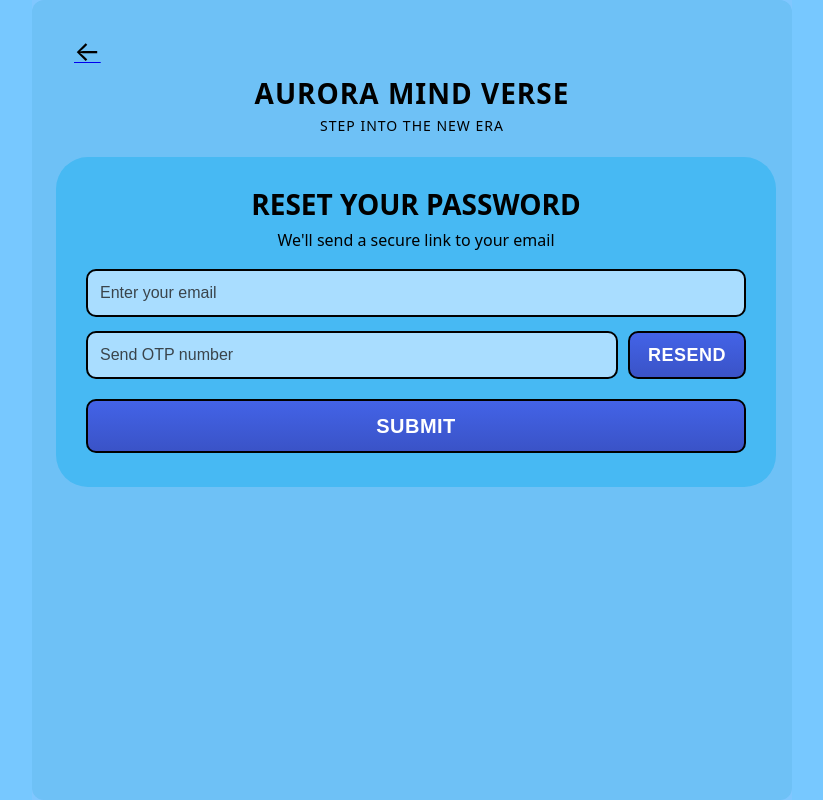
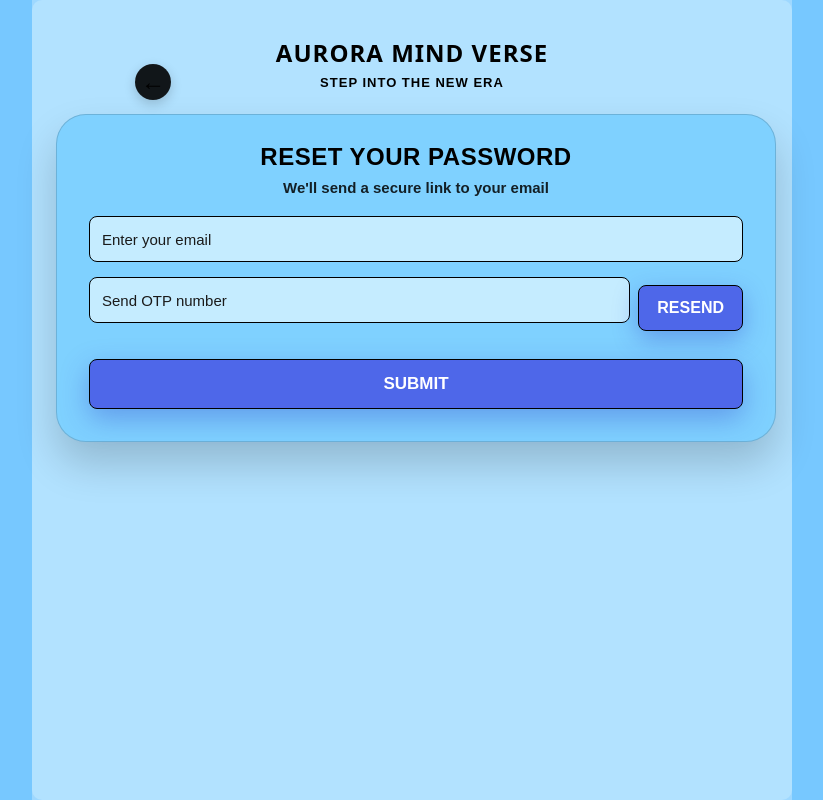
Before and after one commit to Khabir-rusyaidi/aurora-mindverse, a Next.js app: page /forgot-password in a window 1280 px wide. Shown: the whole page, without its empty margins (228-1051 px from the left). Built offline with nearby package versions, Linux system fonts and the light colour scheme.

Commit message:
adjust spacing between otp input and resend button

```diff
--- a/app/forgot-password/page.tsx
+++ b/app/forgot-password/page.tsx
@@ -19,58 +19,53 @@ export default function ForgotPassword() {
   }, [cooldown]);
 
   async function sendOtp() {
-    if (!email) return alert("Enter your email first.");
+    if (!email) return alert("Enter your email first");
     setLoading(true);
     try {
-      // call your API here
-      // await fetch("/api/forgot-password/request-otp", { ... })
-      await new Promise((r) => setTimeout(r, 500));
+      await new Promise((r) => setTimeout(r, 500)); // fake delay
       setOtpSent(true);
       setCooldown(60);
+      alert("OTP sent!");
     } finally {
       setLoading(false);
     }
   }
 
   function submitNewPassword() {
-    if (!otp) return alert("Enter OTP.");
-    if (pwd.length < 8) return alert("Min 8 characters.");
-    if (pwd !== pwd2) return alert("Passwords do not match.");
-    alert("Password updated. You can log in now.");
+    if (!otp) return alert("Enter OTP");
+    if (pwd.length < 8) return alert("Password must be at least 8 characters");
+    if (pwd !== pwd2) return alert("Passwords do not match");
+    alert("Password reset successful!");
   }
 
   return (
-    <div className="fp2-root">
-      <div className="fp2-column">
-        <div className="fp2-inner">
-
-          {/* Back arrow (to login) */}
-          <div className="fp2-back">
+    <div className="fp-root">
+      <div className="fp-column">
+        <div className="fp-inner">
+          <div className="fp-back">
             <Link href="/" aria-label="Back to login">
-              <span className="fp2-arrow">←</span>
+              <span className="fp-arrow">←</span>
             </Link>
           </div>
 
-          {/* Brand */}
-          <h1 className="fp2-brand">AURORA MIND VERSE</h1>
-          <p className="fp2-tag">STEP INTO THE NEW ERA</p>
+          <h1 className="fp-brand">AURORA MIND VERSE</h1>
+          <p className="fp-tagline">STEP INTO THE NEW ERA</p>
 
-          {/* Card */}
-          <div className="fp2-card">
-            <h2 className="fp2-title">RESET YOUR PASSWORD</h2>
-            <p className="fp2-sub">We&apos;ll send a secure link to your email</p>
+          <div className="fp-card">
+            <h2 className="fp-title">RESET YOUR PASSWORD</h2>
+            <p className="fp-sub">We&apos;ll send a secure link to your email</p>
 
             <input
-              className="fp2-input"
+              className="fp-input"
               type="email"
               placeholder="Enter your email"
               value={email}
               onChange={(e) => setEmail(e.target.value)}
             />
 
-            <div className="fp2-row">
+            <div className="fp-row">
               <input
-                className="fp2-input fp2-grow"
+                className="fp-input fp-grow"
                 type="text"
                 placeholder="Send OTP number"
                 maxLength={6}
@@ -78,7 +73,7 @@ export default function ForgotPassword() {
                 onChange={(e) => setOtp(e.target.value.replace(/\D/g, ""))}
               />
               <button
-                className="fp2-resend"
+                className="fp-resend"
                 onClick={sendOtp}
                 disabled={loading || cooldown > 0}
               >
@@ -89,14 +84,14 @@ export default function ForgotPassword() {
             {otpSent && (
               <>
                 <input
-                  className="fp2-input"
+                  className="fp-input"
                   type="password"
                   placeholder="New password"
                   value={pwd}
                   onChange={(e) => setPwd(e.target.value)}
                 />
                 <input
-                  className="fp2-input"
+                  className="fp-input"
                   type="password"
                   placeholder="Confirm new password"
                   value={pwd2}
@@ -106,14 +101,13 @@ export default function ForgotPassword() {
             )}
 
             <button
-              className="fp2-submit"
+              className="fp-submit"
               onClick={submitNewPassword}
               disabled={loading}
             >
               SUBMIT
             </button>
           </div>
-
         </div>
       </div>
     </div>
--- a/app/globals.css
+++ b/app/globals.css
@@ -751,3 +751,170 @@ body {
   .fp2-column { width: 100vw; border-radius: 0; }
   .fp2-card { width: 94vw; }
 }
+/* ================================================
+   Aurora Mind Verse – Forgot Password (light version)
+   ================================================ */
+
+.fp-root {
+  min-height: 100vh;
+  background: #9ed8ff; /* lighter sky blue */
+  display: grid;
+  place-items: start center;
+  font-family: "Poppins", sans-serif;
+}
+
+.fp-column {
+  width: 760px;
+  min-height: 100vh;
+  background: #b2e2ff; /* soft light-blue column */
+  border-radius: 10px;
+}
+
+.fp-inner {
+  max-width: 760px;
+  margin: 36px auto 64px;
+  padding: 0 24px;
+  position: relative;
+}
+
+/* Back arrow (simple thin one, same as image) */
+.fp-back {
+  margin-left: 25px;
+  margin-bottom: 8px;
+}
+
+.fp-arrow {
+  font-size: 24px;
+  color: #000;
+  font-weight: 500;
+  cursor: pointer;
+  user-select: none;
+  line-height: 1;
+}
+
+/* Headings */
+.fp-brand {
+  text-align: center;
+  font-weight: 800;
+  font-size: 24px;
+  color: #000;
+  letter-spacing: 1px;
+  margin: 4px 0;
+}
+
+.fp-tagline {
+  text-align: center;
+  font-size: 13px;
+  color: #000;
+  margin-bottom: 24px;
+  letter-spacing: 1px;
+}
+
+/* Card */
+.fp-card {
+  width: 720px;
+  background: #7fd1ff; /* lighter than before */
+  border-radius: 30px;
+  padding: 28px 32px 32px;
+  margin: 0 auto;
+  box-sizing: border-box;
+}
+
+/* Card headings */
+.fp-title {
+  color: #000;
+  font-weight: 800;
+  font-size: 24px;
+  text-align: center;
+  margin: 0 0 8px;
+}
+
+.fp-sub {
+  text-align: center;
+  color: #000;
+  font-size: 15px;
+  margin-bottom: 20px;
+}
+
+/* Inputs */
+.fp-input {
+  width: 100%;
+  height: 46px;
+  border: 1.8px solid #000;
+  border-radius: 8px;
+  padding: 0 12px;
+  background: #c5ecff;
+  color: #000;
+  font-size: 15px;
+  outline: none;
+  box-sizing: border-box;
+  margin-bottom: 15px;
+}
+
+.fp-input::placeholder {
+  color: #1a1a1a;
+}
+
+/* OTP + Resend */
+.fp-row {
+  display: flex;
+  gap: 8px;
+  align-items: center;
+  margin-bottom: 15px;
+}
+
+.fp-grow {
+  flex: 1;
+}
+
+.fp-resend {
+  height: 46px;
+  border: 1.8px solid #000;
+  border-radius: 8px;
+  padding: 0 18px;
+  font-weight: 700;
+  font-size: 16px;
+  color: #fff;
+  background: #4e67e9;
+  cursor: pointer;
+  transition: background 0.2s;
+}
+
+.fp-resend:hover {
+  background: #5b74f1;
+}
+
+/* Submit button */
+.fp-submit {
+  width: 100%;
+  height: 50px;
+  border: 1.8px solid #000;
+  border-radius: 8px;
+  background: #4e67e9;
+  color: #fff;
+  font-size: 17px;
+  font-weight: 700;
+  cursor: pointer;
+  transition: background 0.2s;
+}
+
+.fp-submit:hover {
+  background: #5b74f1;
+}
+
+.fp-resend:disabled,
+.fp-submit:disabled {
+  opacity: 0.6;
+  cursor: not-allowed;
+}
+
+/* Responsive */
+@media (max-width: 820px) {
+  .fp-column {
+    width: 100vw;
+    border-radius: 0;
+  }
+  .fp-card {
+    width: 92vw;
+  }
+}
```
